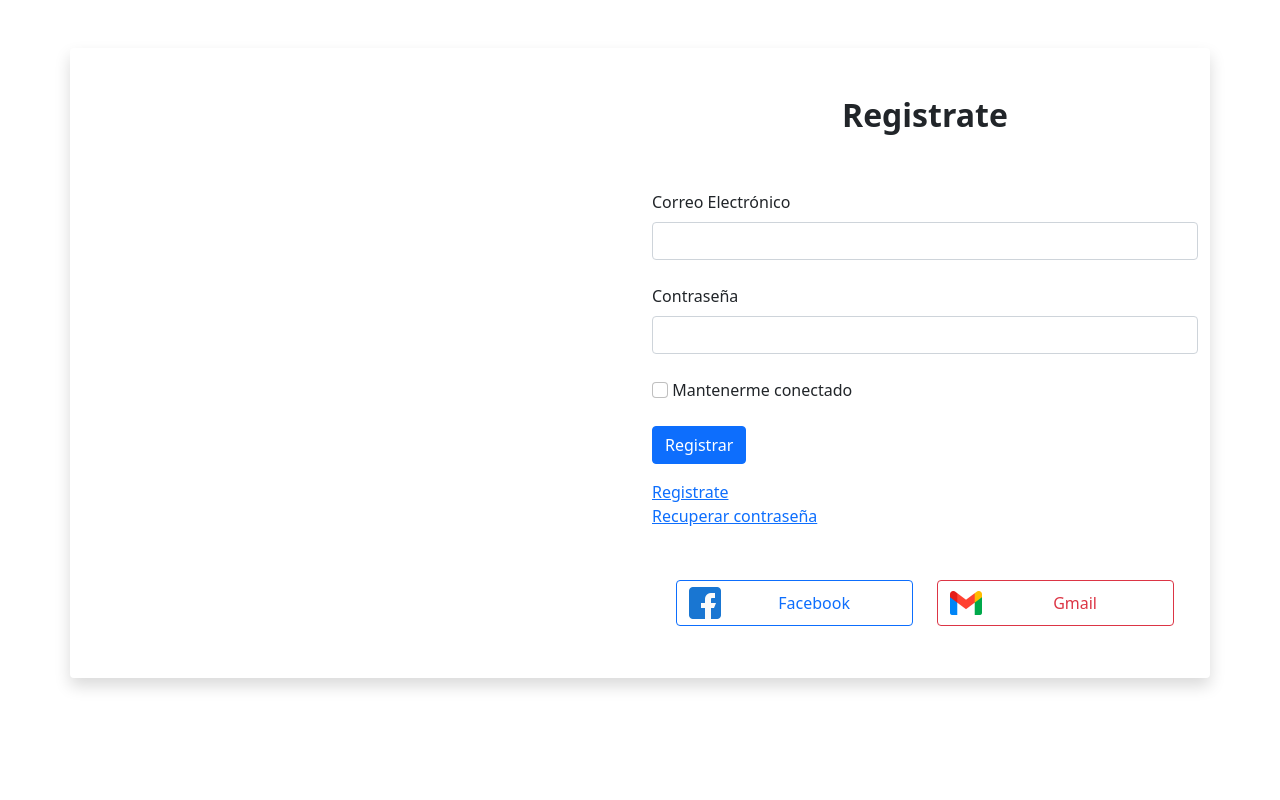
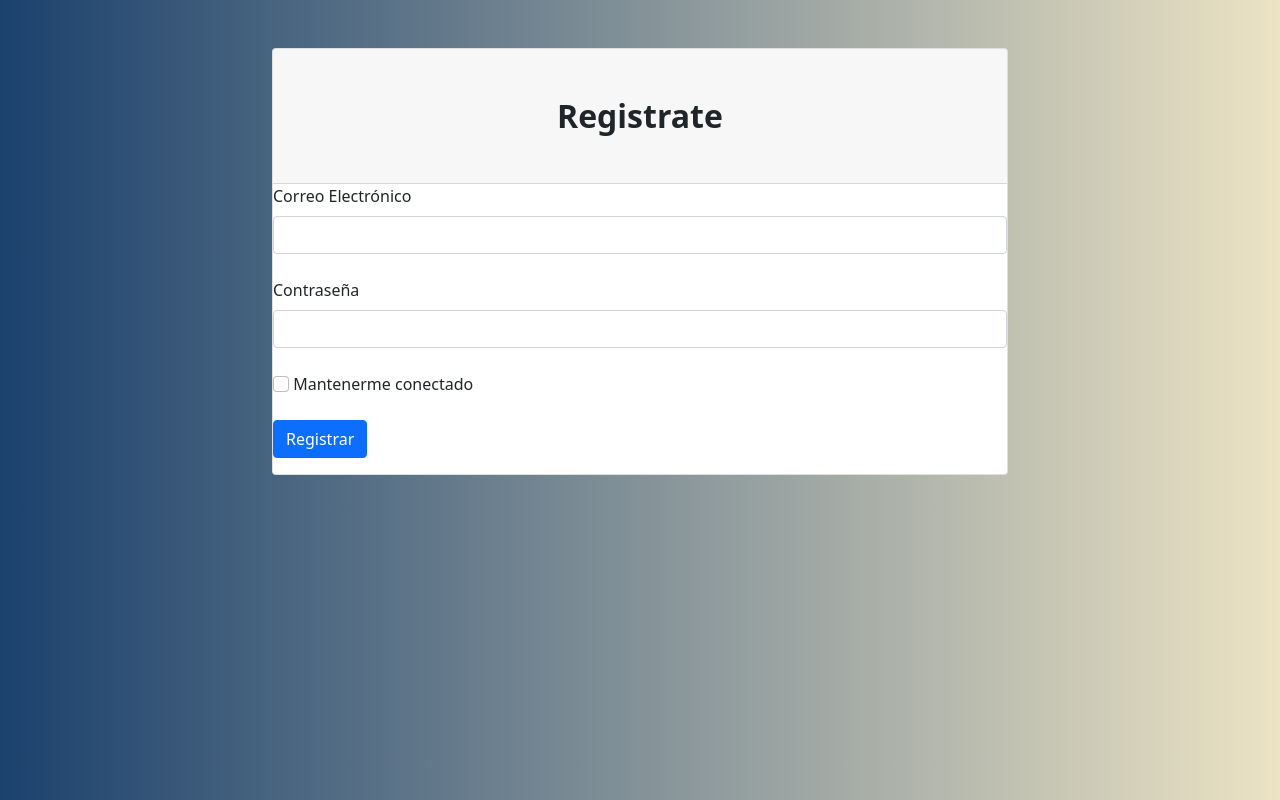
Before and after one commit to xkadmn/CRUD-php-bootstrap, a PHP site: page /vista/register.php in a window 1280 px wide. Run offline with PHP 8.4, Linux system fonts and the light colour scheme.

Commit message:
varios cambios, registrar sin permisos,

```diff
--- a/admin.php
+++ /dev/null
@@ -1,5 +0,0 @@
-<?php include 'templateheader.php' ?>
-
-<H1> MAIN DE ADMINSITRADOR</H1>
-
-<?php include 'templatefooter.php' ?>
--- a/controlador/controlador_editar.php
+++ b/controlador/controlador_editar.php
@@ -1,4 +1,5 @@
 <?php
+
     print_r ($_POST);
     if(!isset($_POST['codigo'])){
         header('Location: ../main.php?mensaje=error');
--- a/templatefooter.php
+++ b/templatefooter.php
@@ -1,4 +1,3 @@
-
 <footer class="container-fluid bg-dark fixed-bottom">
     <div class="row">
         <div class="col-md text-light text-center py-3">
--- a/vista/editar.php
+++ b/vista/editar.php
@@ -12,7 +12,7 @@
     $persona = $sentencia->fetch(PDO::FETCH_OBJ);
 ?>
 
-<div class="container mt-5">
+<div class="container">
     <div class="row justify-content-center">
       <div class="col-md-8">
             <div class="card">
--- a/vista/register.php
+++ b/vista/register.php
@@ -1,30 +1,19 @@
-<?php
-if (session_status() === PHP_SESSION_NONE) {
-    session_start();
-}
-?>
+ <link href="https://cdn.jsdelivr.net/npm/bootstrap@5.0.2/dist/css/bootstrap.min.css" rel="stylesheet" integrity="sha384-EVSTQN3/azprG1Anm3QDgpJLIm9Nao0Yz1ztcQTwFspd3yD65VohhpuuCOmLASjC" crossorigin="anonymous">
+    <script src="https://code.jquery.com/jquery-3.6.3.slim.min.js" integrity="sha256-ZwqZIVdD3iXNyGHbSYdsmWP//UBokj2FHAxKuSBKDSo=" crossorigin="anonymous"></script>
+    <script src="https://cdn.jsdelivr.net/npm/bootstrap@5.0.2/dist/js/bootstrap.bundle.min.js" integrity="sha384-MrcW6ZMFYlzcLA8Nl+NtUVF0sA7MsXsP1UyJoMp4YLEuNSfAP+JcXn/tWtIaxVXM" crossorigin="anonymous"></script>
+    <link rel="stylesheet" type="" href="../stilo.css">
 
-<!DOCTYPE html>
-<html lang="en">
-<head>
-    <meta charset="UTF-8">
-    <meta name="viewport" content="width=device-width, initial-scale=1.0">
-    <link href="https://cdn.jsdelivr.net/npm/bootstrap@5.0.2/dist/css/bootstrap.min.css" rel="stylesheet" integrity="sha384-EVSTQN3/azprG1Anm3QDgpJLIm9Nao0Yz1ztcQTwFspd3yD65VohhpuuCOmLASjC" crossorigin="anonymous">
-    <link rel="stylesheet" type="" href="stilo.css">
-    <title>CRUD</title>
+<body>
 
-</head>
-<body>
 <!-- color de fondo blanco-gris #e9e0d6 -->
-<div class="container w-75%  mt-5 rounded shadow">
-    <div class="row align-items-stretch loginVentana">
-        <div class="col bg d-none d-lg-block col-md-5 col-lg-5 col-xl-6 rounded">
-        </div>
-        <div class="col p-500 rounded-end" >
+<div class="container mt-5">
+    <div class="row justify-content-center">
+      <div class="col-md-8">
+        <div class="card">
 
-            <h2 class="fw-bold text-center py-5">Registrate</h2>
+         <h2 class="card-header fw-bold text-center py-5">Registrate</h2>
 
-             <form method="post" action="controlador/controlador_login.php">
+             <form method="POST" action="../controlador/controlador_register.php">
                 <div class="mb-4">
                     <label for="email" class="form-label">Correo Electrónico</label>
                     <input type="email" class="form-control" name="email_reg">
@@ -42,77 +31,14 @@
                 </div>
 
                 <div class="divRegistrar">
-                    <input type="submit" class="btn btn-primary btnIngresar" name="btnRegistrar" value="Registrar">
+                    <input type="submit" class="btn btn-primary" name="btnRegistrar" value="Registrar">
 
-                </div>
-
-                <div class="my-3">
-                    <span><a href="#"> Registrate </a></span><br>
-                    <span><a href="#"> Recuperar contraseña </a></span>
                 </div>
             </form>
 
-            <!--- LOGIN CON REDES SOCIALES--->
-            <div class="container w-100 my-5">
-                <div class="row">
-                    <div class="col">
-                        <button class="btn btn-outline-primary w-100 my-1">
-                            <div class="row align-items-center">
-                                <div class="col-2">
-                                     <img src="img/facebook.png" width="32" alt="">
-                                </div>
-                                <div class="col-10 text-center">
-                                     Facebook
-                                </div>
-                            </div>
-                        </button>
-                    </div>
+</div></div></div></div>
 
-                    <div class="col">
-                        <button class="btn btn-outline-danger w-100 my-1">
-                            <div class="row align-items-center">
-                                <div class="col-2">
-                                     <img src="img/gmail.png" width="32" alt="">
-                                </div>
-                                <div class="col-10 text-center">
-                                     Gmail
-                                </div>
-                            </div>
-                        </button>
-                    </div>
-                </div>
-    </div>
-</div>
-<?php if (isset($_SESSION['error_message'])) : ?>
-    <script>
-    window.addEventListener('DOMContentLoaded', function() {
-        var myModal = new bootstrap.Modal(document.getElementById('myModal'));
-        myModal.show();
-    });
-    </script>
 
-    <!-- Modal -->
-    <div class="modal fade" id="myModal" tabindex="-1" aria-labelledby="exampleModalLabel" aria-hidden="true">
-      <div class="modal-dialog">
-        <div class="modal-content">
-          <div class="modal-header">
-            <h5 class="modal-title" id="exampleModalLabel">Mensaje de error</h5>
-            <button type="button" class="btn-close" data-bs-dismiss="modal" aria-label="Close"></button>
-          </div>
-          <div class="modal-body">
-            <p><?php echo $_SESSION['error_message']; ?></p>
-          </div>
-          <div class="modal-footer">
-            <button type="button" class="btn btn-secondary" data-bs-dismiss="modal">Cerrar</button>
-          </div>
-        </div>
-      </div>
-    </div>
-<?php
-    unset($_SESSION['error_message']);
-endif;
-?>
 
 <script src="https://cdn.jsdelivr.net/npm/bootstrap@5.0.2/dist/js/bootstrap.bundle.min.js" integrity="sha384-MrcW6ZMFYlzcLA8Nl+NtUVF0sA7MsXsP1UyJoMp4YLEuNSfAP+JcXn/tWtIaxVXM" crossorigin="anonymous"></script>
 </body>
-</html>
```
Also changed, not shown: controlador/controlador_login.php (+1 -11 lines), controlador/controlador_register.php (added, +32 -0 lines), login.php (+29 -12 lines), main.php (+40 -44 lines), templateheader.php (+3 -6 lines), controlador/controlador_registrar.php (renamed from vista/registrar.php).
